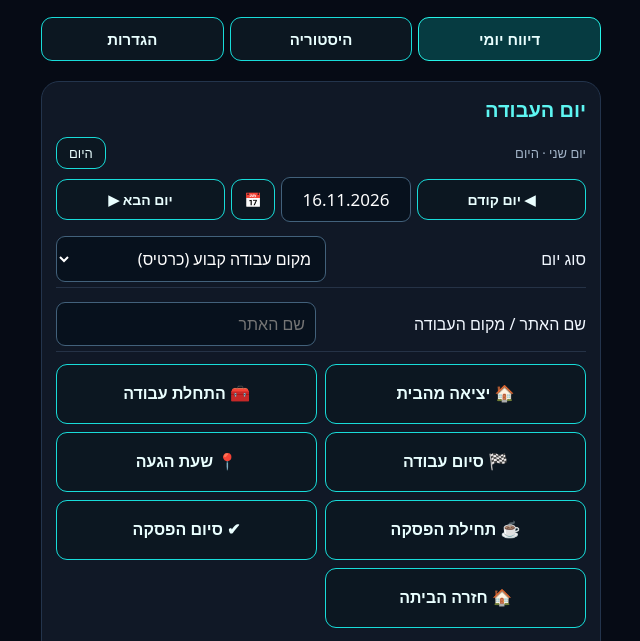
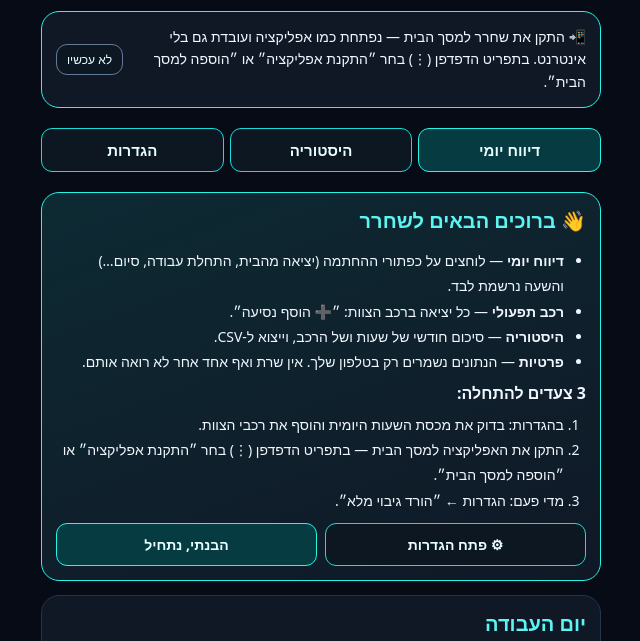
Before and after one commit to avibito/shacharer, a plain HTML site: page index.html in a window 1280 px wide. Shown: the part 145-786 px from the top of the page, without its empty margins (319-959 px from the left). Drawn offline with Linux system fonts and the light colour scheme.

Commit message:
Add install button, share-link button and first-run welcome guide (v17.3)
Co-Authored-By: Claude Opus 5.5 <noreply@anthropic.com>
Claude-Session: https://claude.ai/code/session_01992zsxBtfZ9G3rGDvzcvVR

```diff
--- a/index.html
+++ b/index.html
@@ -98,6 +98,13 @@ a{color:#50e5ff}
 .trip .field input:not([type=number]):not(.clock-input),.trip .field select{width:min(100%,210px)}
 .trip .km input{width:96px;flex:0 0 96px}
 .trip-sum{margin-top:6px}
+.welcome{border-color:#25f4e8;background:linear-gradient(160deg,#0d2a33,#101826)}
+.welcome ol,.welcome ul{margin:8px 0;padding-inline-start:22px;line-height:1.8;font-size:14px}
+.install{display:flex;align-items:center;gap:10px;border-color:#25f4e8}
+.install .txt{flex:1;font-size:14px;line-height:1.6}
+.install .btns{display:flex;flex-direction:column;gap:6px}
+.install button{padding:9px 12px;font-size:14px}
+.install .later{font-weight:400;border-color:#637a9b;font-size:12px;padding:6px 10px}
 .veh-item{display:flex;justify-content:space-between;align-items:center;gap:8px;padding:9px 0;border-bottom:1px solid #253246}
 .veh-item button{padding:6px 12px;font-size:13px;font-weight:400}
 .veh-add{display:flex;gap:8px;margin-top:10px}
@@ -145,6 +152,11 @@ a{color:#50e5ff}
  <div class="muted" id="todayText"></div>
 </header>
 
+<div class="panel install hidden" id="installBar" role="region" aria-label="התקנת האפליקציה">
+ <div class="txt" id="installText"></div>
+ <div class="btns"><button type="button" id="installBtn" class="primary hidden">📲 התקן</button><button type="button" id="installLater" class="later">לא עכשיו</button></div>
+</div>
+
 <nav class="tabs" role="tablist">
  <button type="button" data-tab="day" class="primary" role="tab">דיווח יומי</button>
  <button type="button" data-tab="history" role="tab">היסטוריה</button>
@@ -153,6 +165,22 @@ a{color:#50e5ff}
 
 <!-- ============ DAY ============ -->
 <section id="day">
+ <div class="panel welcome hidden" id="welcome">
+  <h2>👋 ברוכים הבאים לשחרר</h2>
+  <ul>
+   <li><b>דיווח יומי</b> — לוחצים על כפתורי ההחתמה (יציאה מהבית, התחלת עבודה, סיום…) והשעה נרשמת לבד.</li>
+   <li><b>רכב תפעולי</b> — כל יציאה ברכב הצוות: ״➕ הוסף נסיעה״.</li>
+   <li><b>היסטוריה</b> — סיכום חודשי של שעות ושל הרכב, וייצוא ל-CSV.</li>
+   <li><b>פרטיות</b> — הנתונים נשמרים רק בטלפון שלך. אין שרת ואף אחד אחר לא רואה אותם.</li>
+  </ul>
+  <b>3 צעדים להתחלה:</b>
+  <ol>
+   <li>בהגדרות: בדוק את מכסת השעות היומית והוסף את רכבי הצוות.</li>
+   <li>התקן את האפליקציה למסך הבית<span id="welcomeInstallHint"></span></li>
+   <li>מדי פעם: הגדרות ← ״הורד גיבוי מלא״.</li>
+  </ol>
+  <div class="actions"><button type="button" id="welcomeSettings">⚙ פתח הגדרות</button><button type="button" id="welcomeDone" class="primary">הבנתי, נתחיל</button></div>
+ </div>
  <div class="panel">
   <h2>יום העבודה</h2>
   <div class="subnav"><span class="muted" id="dateCaption">בחר תאריך לדיווח / עריכה</span><button type="button" id="todayBtn">היום</button></div>
@@ -313,6 +341,11 @@ a{color:#50e5ff}
   <button type="button" id="saveSettings" class="primary">שמור הגדרות</button>
   <p id="settingsStatus" class="status"></p>
  </div>
+ <div class="panel" id="installSettings">
+  <h2>📲 התקנה ושיתוף</h2>
+  <p class="small" id="installSettingsText"></p>
+  <div class="actions"><button type="button" id="installBtn2" class="primary hidden">📲 התקן אפליקציה</button><button type="button" id="shareApp">🔗 שתף קישור לאפליקציה</button><button type="button" id="showWelcome">📖 הצג שוב את ההסבר</button></div>
+ </div>
  <div class="panel" id="vehicleSettings">
   <h2>🚗 רכבים תפעוליים</h2>
   <p class="small">רכבי הצוות שיופיעו לבחירה מהירה בדיווח נסיעה. אפשר מספר רישוי, כינוי או שניהם.</p>
@@ -340,7 +373,7 @@ a{color:#50e5ff}
    שחרר v17 — single-pass rewrite of the v7…v16.2 layered patches.
    Storage keys and the record format are unchanged so existing data loads as-is.
    ========================================================================== */
-const VERSION = '17.2';
+const VERSION = '17.3';
 const KEY = 'shacharerHistory';          // { "D.M.YYYY": record }
 const SK  = 'shacharerCombinedSettings'; // calculation settings
 const BK  = 'shacharerV14Balances';      // { vacation, sick }
@@ -1163,6 +1196,54 @@ function installClockPicker() {
 }
 
 /* ---------- wiring ---------- */
+/* ---------- install prompt & first-run welcome ---------- */
+const APP_URL = 'https://avibito.github.io/shacharer/';
+let installEvent = null;
+const isStandalone = () => matchMedia('(display-mode: standalone)').matches || navigator.standalone === true;
+const isIOS = () => /iphone|ipad|ipod/i.test(navigator.userAgent) || (navigator.platform === 'MacIntel' && navigator.maxTouchPoints > 1);
+function installHowTo() {
+  if (installEvent) return 'לחץ על ״התקן״ והאפליקציה תתווסף למסך הבית.';
+  if (isIOS()) return 'באייפון: פתח ב-Safari, לחץ על כפתור השיתוף ⬆️ ובחר ״הוסף למסך הבית״.';
+  return 'בתפריט הדפדפן (⋮) בחר ״התקנת אפליקציה״ או ״הוספה למסך הבית״.';
+}
+function renderInstall() {
+  const installed = isStandalone();
+  let dismissed = 0; try { dismissed = Number(localStorage.getItem('shacharerInstallLater')) || 0; } catch {}
+  const snoozed = Date.now() - dismissed < 14 * 864e5;
+  $('installBar').classList.toggle('hidden', installed || snoozed);
+  $('installText').textContent = '📲 התקן את שחרר למסך הבית — נפתחת כמו אפליקציה ועובדת גם בלי אינטרנט. ' + (installEvent ? '' : installHowTo());
+  ['installBtn','installBtn2'].forEach(id => $(id).classList.toggle('hidden', !installEvent || installed));
+  $('installSettingsText').textContent = installed ? '✓ האפליקציה מותקנת במכשיר זה.' : installHowTo();
+  $('welcomeInstallHint').textContent = installed ? ' (✓ כבר מותקנת)' : ' — ' + installHowTo();
+}
+async function promptInstall() {
+  if (!installEvent) { toast(installHowTo()); return; }
+  installEvent.prompt();
+  try { await installEvent.userChoice; } catch {}
+  installEvent = null; renderInstall();
+}
+async function shareApp() {
+  const text = 'שחרר – אפליקציה לדיווח שעות ורכב תפעולי. להתקנה פתחו את הקישור ובחרו ״הוספה למסך הבית״:';
+  if (navigator.share) { try { await navigator.share({ title: 'שחרר', text, url: APP_URL }); } catch {} return; }
+  try { await navigator.clipboard.writeText(text + '\n' + APP_URL); toast('הקישור הועתק'); } catch { prompt('העתק את הקישור:', APP_URL); }
+}
+function setupWelcome() {
+  let seen = false; try { seen = Boolean(localStorage.getItem('shacharerWelcomed')); } catch {}
+  // Existing users who already have reports don't need the intro.
+  if (!seen && !Object.keys(getHistory()).length) $('welcome').classList.remove('hidden');
+  const done = () => { $('welcome').classList.add('hidden'); try { localStorage.setItem('shacharerWelcomed', '1'); } catch {} };
+  $('welcomeDone').onclick = done;
+  $('welcomeSettings').onclick = () => { done(); showTab('settings'); };
+  $('showWelcome').onclick = () => { $('welcome').classList.remove('hidden'); showTab('day'); };
+  $('installBtn').onclick = promptInstall;
+  $('installBtn2').onclick = promptInstall;
+  $('installLater').onclick = () => { try { localStorage.setItem('shacharerInstallLater', String(Date.now())); } catch {} renderInstall(); };
+  $('shareApp').onclick = shareApp;
+  window.addEventListener('beforeinstallprompt', e => { e.preventDefault(); installEvent = e; renderInstall(); });
+  window.addEventListener('appinstalled', () => { installEvent = null; renderInstall(); toast('✓ שחרר הותקנה למסך הבית'); });
+  renderInstall();
+}
+
 function updateTodayText() {
   $('todayText').textContent = new Date().toLocaleDateString('he-IL', { weekday:'long', year:'numeric', month:'long', day:'numeric' });
 }
@@ -1235,6 +1316,7 @@ function init() {
   renderDay();
   renderMonth();
 
+  setupWelcome();
   if ('serviceWorker' in navigator && location.protocol === 'https:') navigator.serviceWorker.register('./sw.js').catch(() => {});
 }
 init();
--- a/sw.js
+++ b/sw.js
@@ -1,5 +1,5 @@
 // שחרר — offline support. Network first (so updates arrive immediately), cache as fallback.
-const CACHE = 'shacharer-v17-2';
+const CACHE = 'shacharer-v17-3';
 const ASSETS = ['./', './index.html', './manifest.webmanifest', './shacharer-icon-192.png', './shacharer-icon-512.png'];
 
 self.addEventListener('install', e => {
```
